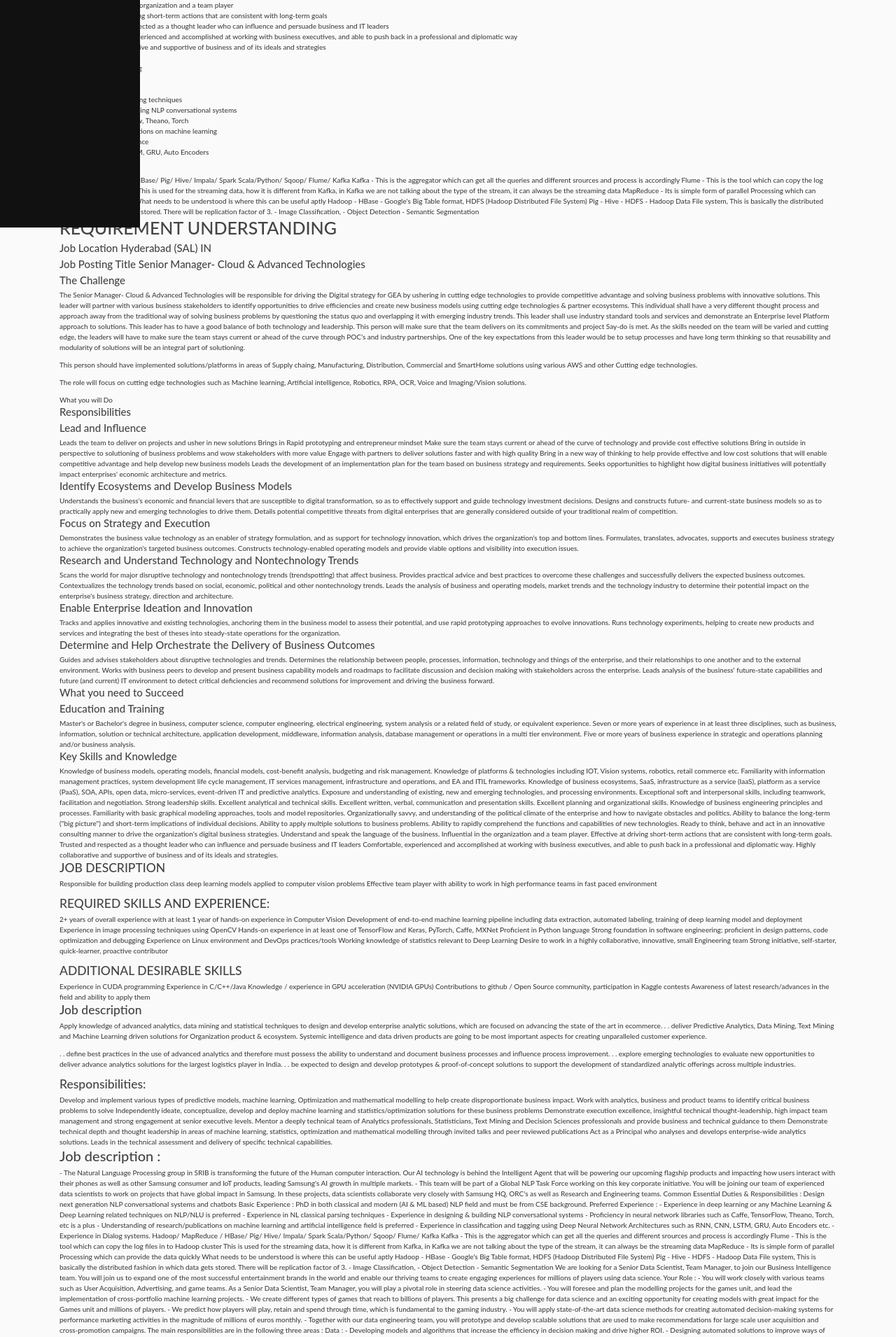
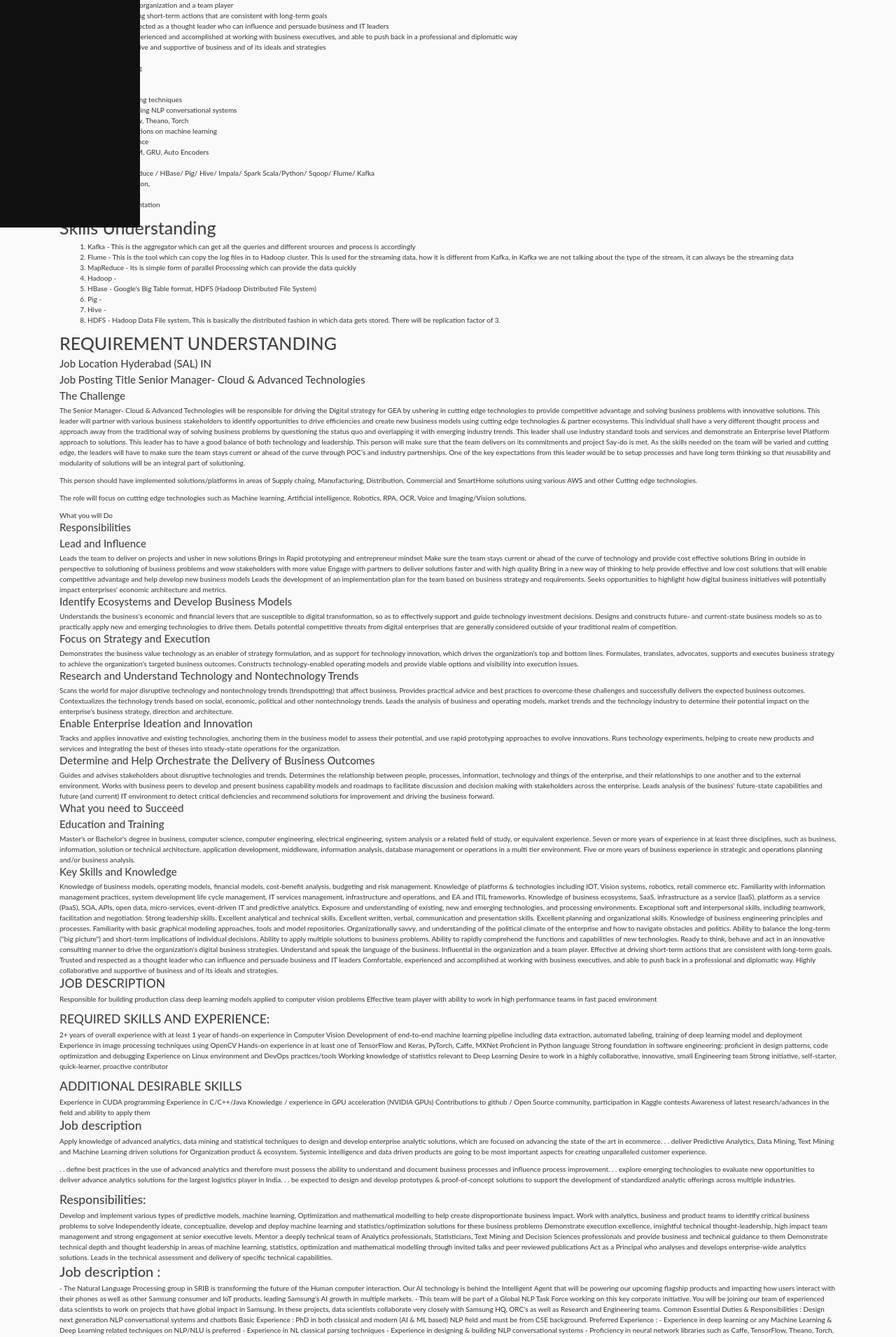
Before and after one commit to viswanath27/thoughtorganizer, a Django app: page /requirementunderstanding/ in a window 1280 px wide. Shown: the part 475-2385 px from the top of the page at 70% size. Run offline with Django 3.2, Linux system fonts and the light colour scheme; a user stored in the database is signed in; parts of the project's set-up code (start-up, migrations or seed data) failed here and were passed over; some libraries are stand-ins or nearby versions.

Commit message:
Requirement understanding update

```diff
--- a/activities/dailyactivities/templates/dailyactivities/requirementunderstanding.html
+++ b/activities/dailyactivities/templates/dailyactivities/requirementunderstanding.html
@@ -49,35 +49,29 @@
 <li>artificial intelligence</li>
 <li>RNN, CNN, LSTM, GRU, Auto Encoders</li>
 <li>Dialog systems</li>
+<li>Hadoop/ MapReduce / HBase/ Pig/ Hive/ Impala/ Spark Scala/Python/ Sqoop/ Flume/ Kafka</li>
+<li>Image Classification, </li>
+<li>Object Detection</li>
+<li>Semantic Segmentation</li>
+
 </ol>
 
 
 
 
+<h1> Skills Understanding </h1>
+<ol>
 
+<li>Kafka     - This is the aggregator which can get all the queries and different srources and process is accordingly </li>
+<li>Flume     - This is the tool which can copy the log files in to Hadoop cluster. This is used for the streaming data, how it is different from Kafka, in Kafka we are not talking about the type of the stream, it can always be the streaming data </li>
+<li>MapReduce   - Its is simple form of parallel Processing which can provide the data quickly </li>
+<li>Hadoop    - </li>
+<li>HBase     - Google's Big Table format, HDFS (Hadoop Distributed File System) </li>
+<li>Pig     - </li>
+<li>Hive    - </li>
+<li>HDFS    - Hadoop Data File system, This is basically the distributed fashion in which data gets stored. There will be replication factor of 3. </li>
+</ol>
 
-.
-
-
-Hadoop/ MapReduce / HBase/ Pig/ Hive/ Impala/ Spark Scala/Python/ Sqoop/ Flume/ Kafka
-
-
-Kafka     - This is the aggregator which can get all the queries and different srources and process is accordingly
-Flume     - This is the tool which can copy the log files in to Hadoop cluster
-        This is used for the streaming data, how it is different from Kafka, in Kafka we are not talking about the type of the stream, it can always be the streaming data
-
-MapReduce   - Its is simple form of parallel Processing which can provide the data quickly
-        What needs to be understood is where this can be useful aptly
-Hadoop    -
-HBase     - Google's Big Table format, HDFS (Hadoop Distributed File System)
-Pig     -
-Hive    -
-HDFS    - Hadoop Data File system, This is basically the distributed fashion in which data gets stored. There will be replication factor of 3.
-
-
-- Image Classification,
-- Object Detection
-- Semantic Segmentation
 
 
 
```
